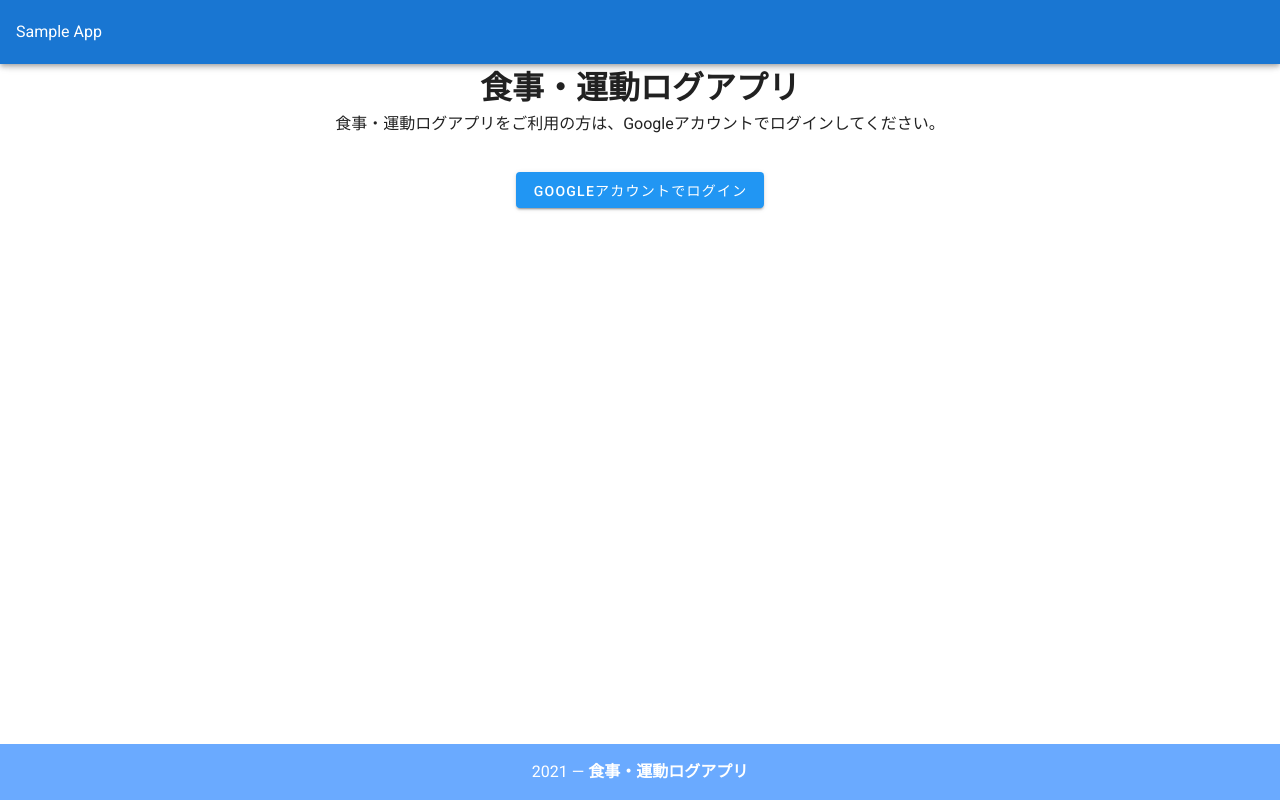
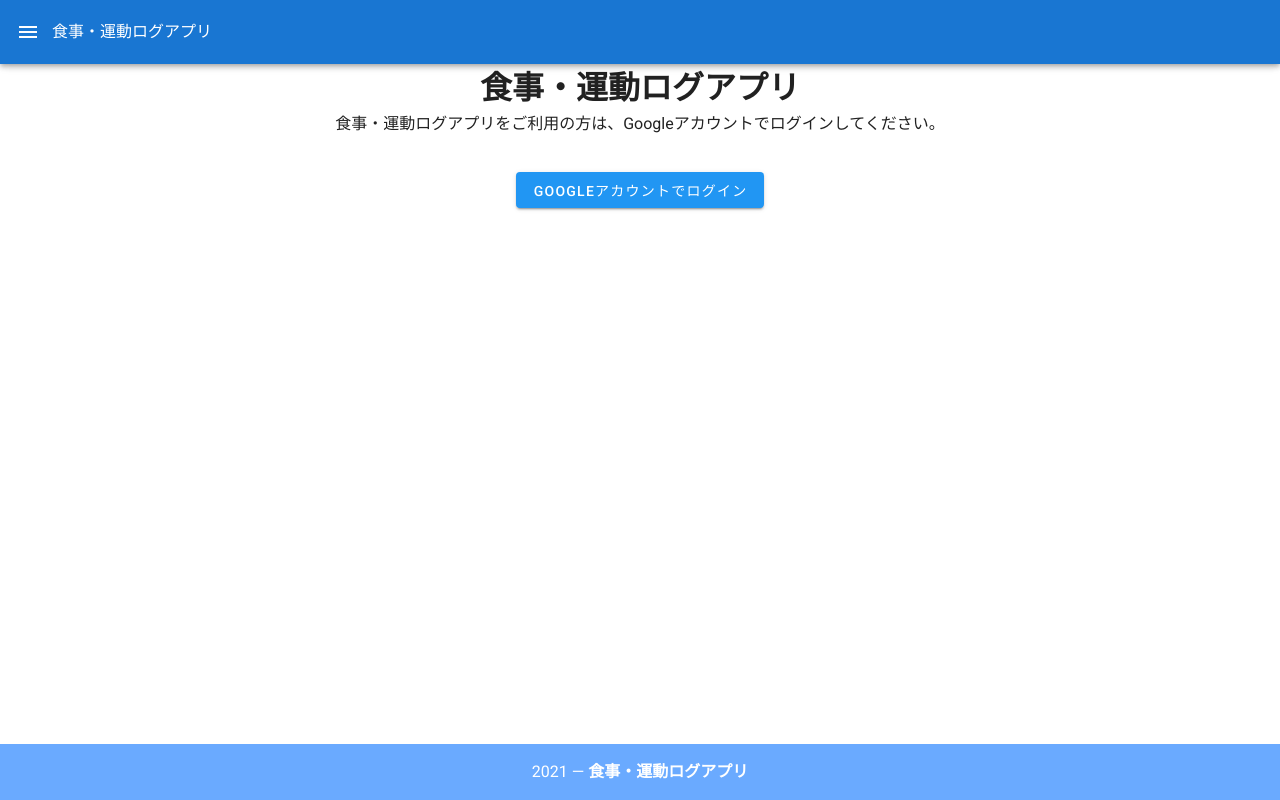
Before and after one commit to bridgecrew-perf4/vue-rails-terraform, a Vue app in the folder front/: page / in a window 1280 px wide. Built offline with nearby package versions, Linux system fonts and the light colour scheme.

Commit message:
fix header vue

```diff
--- a/front/src/components/Header.vue
+++ b/front/src/components/Header.vue
@@ -1,7 +1,8 @@
 <template>
   <v-app-bar app color="primary" dark>
+    <v-app-bar-nav-icon></v-app-bar-nav-icon>
     <div class="d-flex align-center">
-      Sample App
+      食事・運動ログアプリ
     </div>
     <v-spacer></v-spacer>
   </v-app-bar>
```
